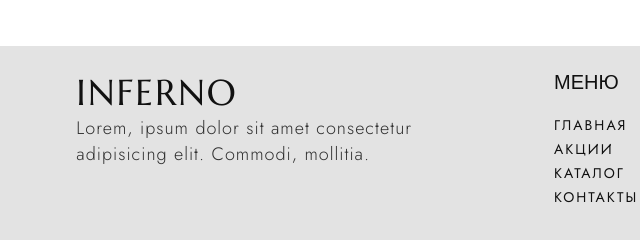
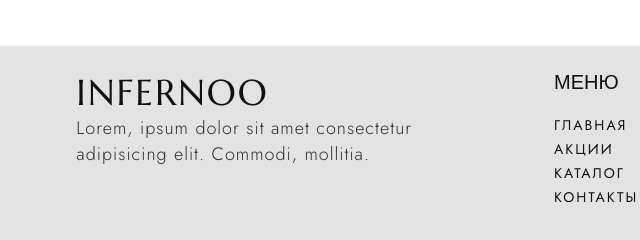
Before and after one commit to fqZell/12-23, a plain HTML site: page index.html in a window 1280 px wide. Shown: the part 2630-2870 px from the top of the page, 67-707 px from the left. Drawn offline with Linux system fonts and the light colour scheme.

Commit message:
last version 2

```diff
--- a/index.html
+++ b/index.html
@@ -240,7 +240,7 @@
 
                     <div class="footer-logo">
 
-                        <h1>inferno</h1>
+                        <h1>infernoo</h1>
 
                         <p>
                             Lorem, ipsum dolor sit amet consectetur<br>adipisicing elit. Commodi, mollitia.
```
